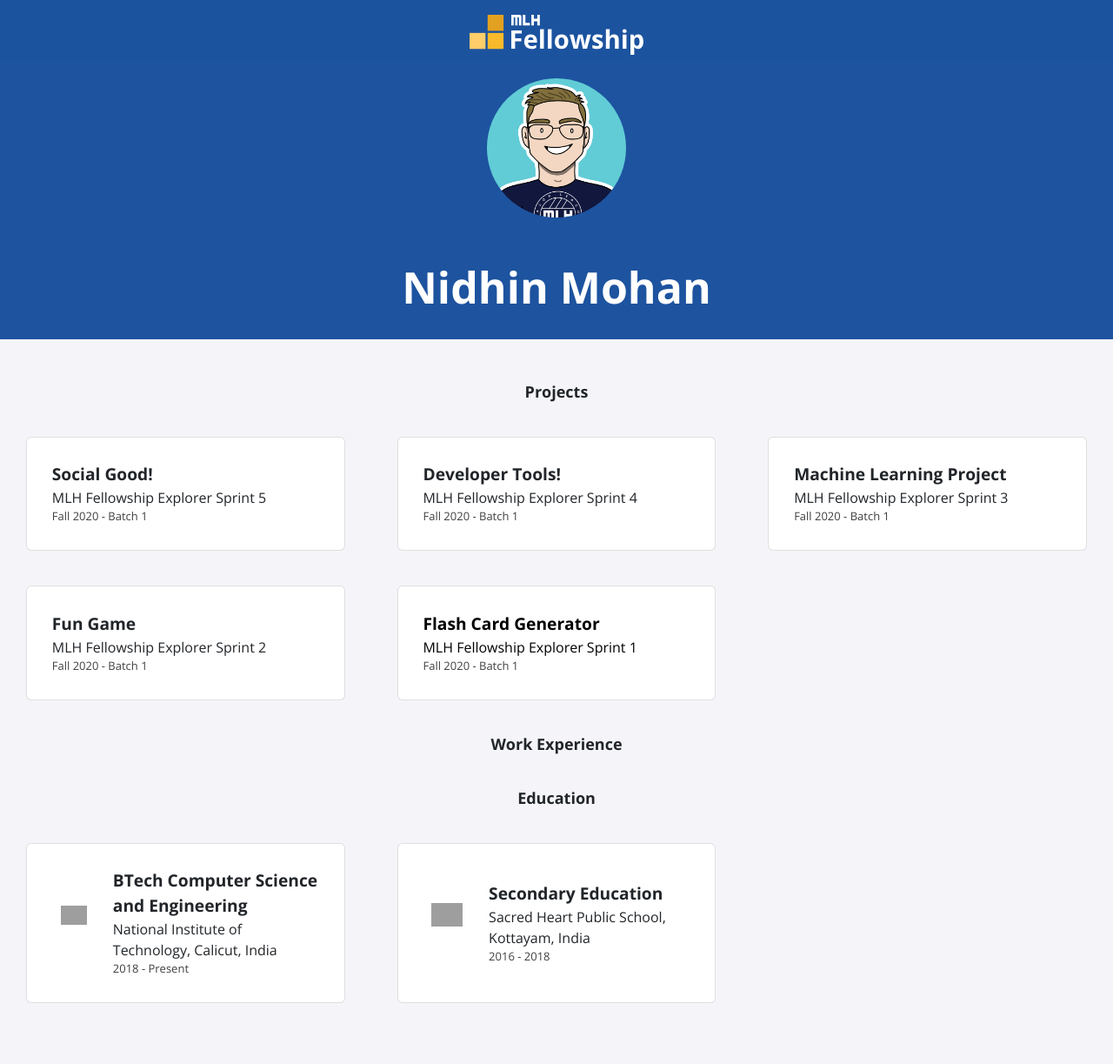
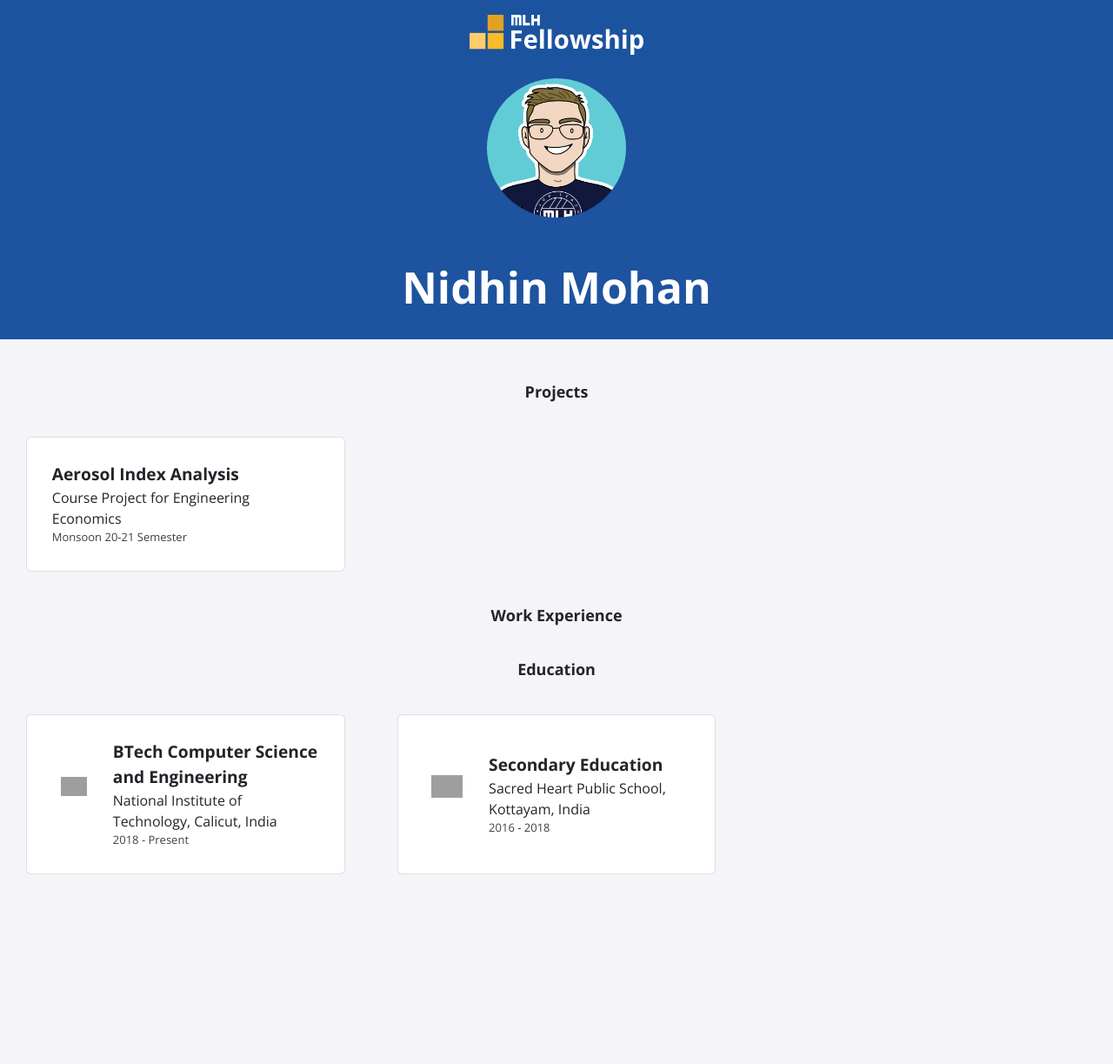
Before and after one commit to NM1729/NM1729.github.io, a Jekyll site: the page built from index.html, in a window 1280 px wide. Shown: the whole page at 87% size. Built offline with Jekyll 4.4.1, drawn with Linux system fonts in a browser that asks for light colours; nearby versions of some CDN libraries; after the commit the page ends 1075 px from its top, so only the background shows below that; grey boxes are pictures that could not be loaded.

Commit message:
Added my projects into projects.yml

```diff
--- a/_data/projects.yml
+++ b/_data/projects.yml
@@ -1,20 +1,3 @@
-- title: Social Good!
-  event: MLH Fellowship Explorer Sprint 5
-  date: Fall 2020 - Batch 1
-
-- title: Developer Tools!
-  event: MLH Fellowship Explorer Sprint 4
-  date: Fall 2020 - Batch 1
-
-- title: Machine Learning Project
-  event: MLH Fellowship Explorer Sprint 3
-  date: Fall 2020 - Batch 1
-
-- title: Fun Game
-  event: MLH Fellowship Explorer Sprint 2
-  date: Fall 2020 - Batch 1
-
-- title: Flash Card Generator
-  event: MLH Fellowship Explorer Sprint 1
-  date: Fall 2020 - Batch 1
-  page-name: sprint1
+- title: Aerosol Index Analysis
+  event: Course Project for Engineering Economics
+  date: Monsoon 20-21 Semester
```
